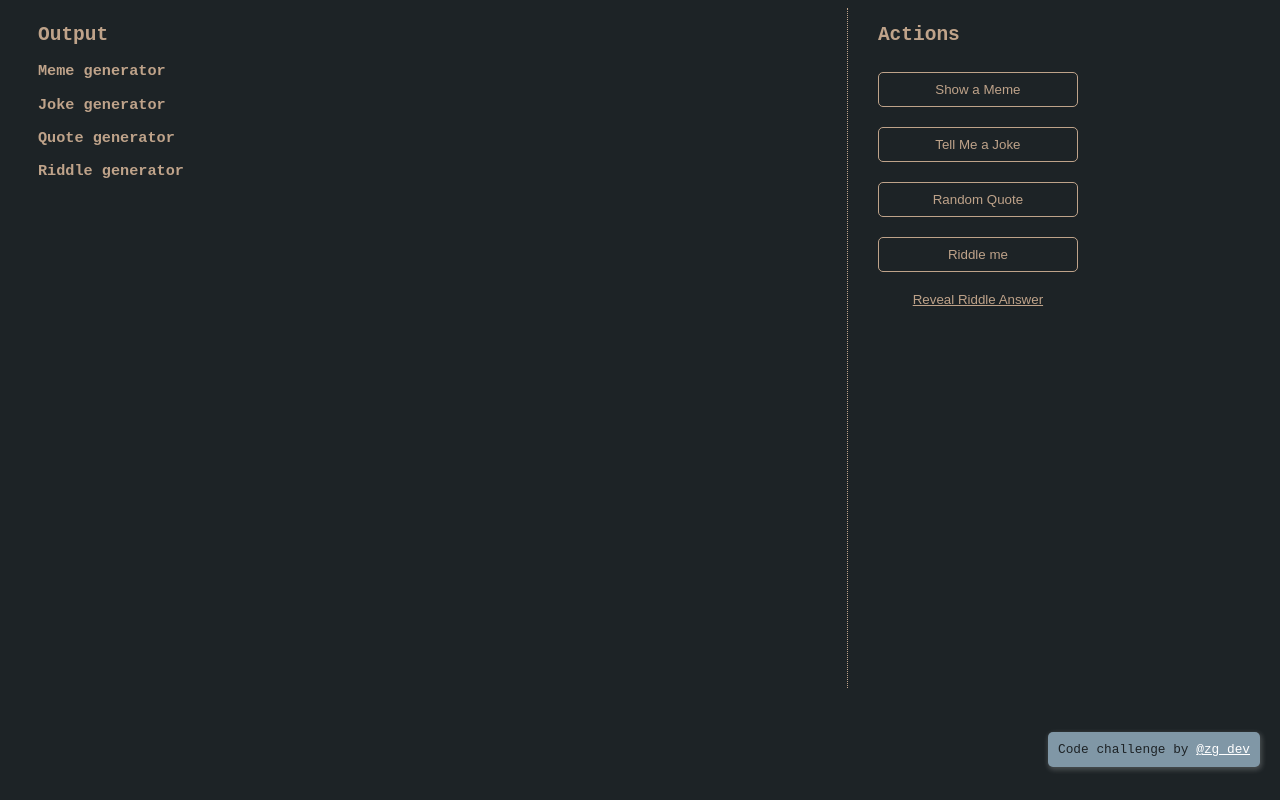
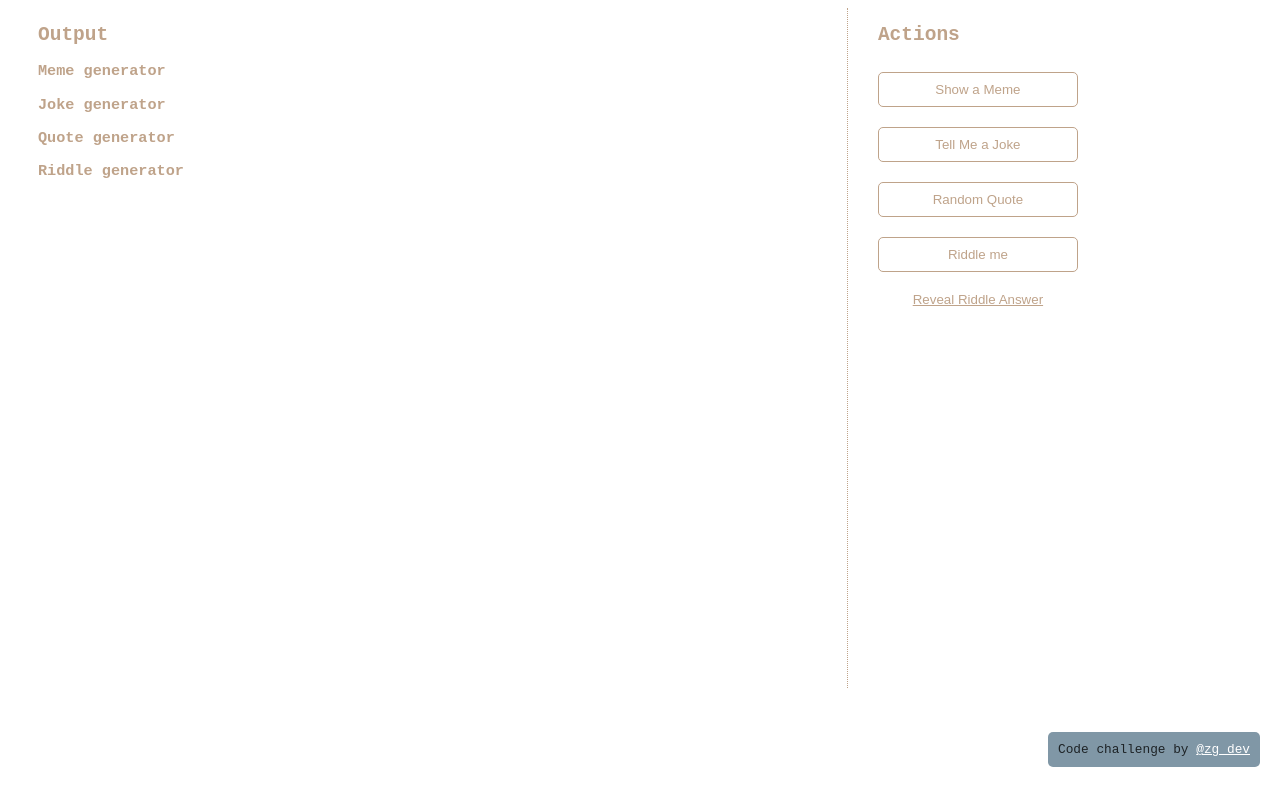
Before and after one commit to flekaka/Meme-generator-challenge, a plain HTML site: page index.html in a window 1280 px wide. Drawn offline with Linux system fonts and the light colour scheme.

Commit message:
Update style.css
Test

```diff
--- a/style.css
+++ b/style.css
@@ -7,7 +7,7 @@ Just write your HTML however you want and these will automatically work.
 */
 
 body {
-  background-color: #1D2326;
+  background-color: #yellow;
   color: #BFA38A;
   font-family: monospace;
 }
```
